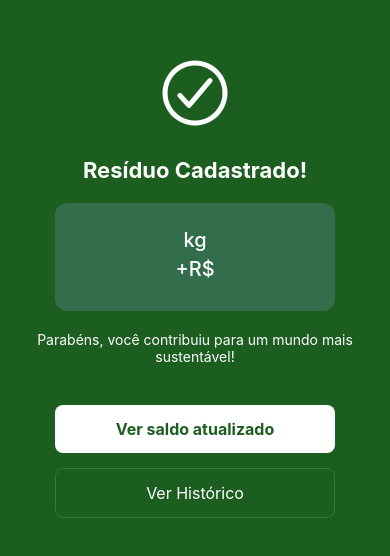
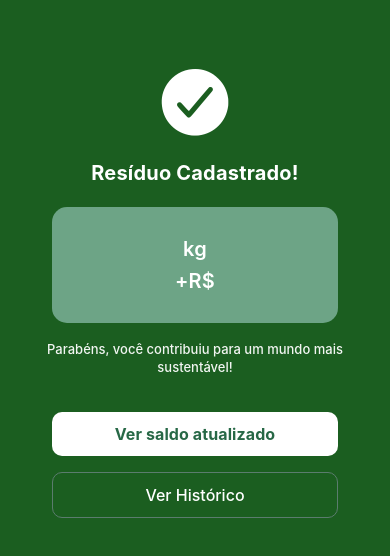
Before and after one commit to devluc95/ReciclaMobile, a React Native app: screen /ConfirmWaste in a window 390 px wide. Shown: the part 138-694 px from the top of the page. Built offline with nearby package versions, Linux system fonts and the light colour scheme.

Commit message:
atualização de telas

```diff
--- a/src/views/ConfirmWasteScreen.tsx
+++ b/src/views/ConfirmWasteScreen.tsx
@@ -1,105 +1,125 @@
-// src/views/ConfirmWasteScreen.js
-import React from "react";
-import { View, Text, TouchableOpacity, StyleSheet } from "react-native";
-import { Ionicons } from "@expo/vector-icons";
+import React from 'react';
+import { View, Text, TouchableOpacity, StyleSheet } from 'react-native';
+import Ionicons from '@expo/vector-icons/Ionicons';
+import { useNavigation } from '@react-navigation/native';
 
-export default function ConfirmWasteScreen() {
+const ConfirmWasteScreen = () => {
+  const navigation = useNavigation();
+
   return (
     <View style={styles.container}>
-      {/* Ícone de check */}
-      <View style={styles.iconContainer}>
-        <Ionicons name="checkmark-circle-outline" size={80} color="#fff" />
+      <View style={styles.iconBox}>
+        <Ionicons
+          name="checkmark-circle"
+          size={82}
+          color="#fff"
+        />
       </View>
-
-      {/* Título */}
       <Text style={styles.title}>Resíduo Cadastrado!</Text>
-
-      {/* Card com informações */}
       <View style={styles.infoCard}>
-        <Text style={styles.infoText}>kg</Text>
-        <Text style={styles.infoText}>+R$</Text>
+        <Text style={styles.infoKg}>kg</Text>
+        <Text style={styles.infoValue}>+R$</Text>
       </View>
-
-      {/* Texto explicativo */}
-      <Text style={styles.subtitle}>
-        Parabéns, você contribuiu para um mundo mais sustentável!
-      </Text>
-
-      {/* Botão principal */}
-      <TouchableOpacity style={styles.primaryButton}>
+      <Text style={styles.subtitle}>Parabéns, você contribuiu para um mundo mais sustentável!</Text>
+      <TouchableOpacity
+        style={styles.primaryButton}
+        onPress={() => navigation.navigate('Saldo')}
+      >
         <Text style={styles.primaryText}>Ver saldo atualizado</Text>
       </TouchableOpacity>
-
-      {/* Botão secundário */}
-      <TouchableOpacity style={styles.secondaryButton}>
+      <TouchableOpacity
+        style={styles.secondaryButton}
+        onPress={() => navigation.navigate('Extrato')}
+      >
         <Text style={styles.secondaryText}>Ver Histórico</Text>
       </TouchableOpacity>
     </View>
   );
-}
+};
 
 const styles = StyleSheet.create({
   container: {
     flex: 1,
-    backgroundColor: "#1B5E20",
-    justifyContent: "center",
-    alignItems: "center",
-    padding: 20,
+    backgroundColor: '#1B5E20',
+    justifyContent: 'center',
+    alignItems: 'center',
+    paddingHorizontal: 12,
   },
-  iconContainer: {
-    marginBottom: 20,
+  iconBox: {
+    marginBottom: 14,
+    marginTop: 8,
+    alignItems: 'center',
+    justifyContent: 'center',
   },
   title: {
-    fontSize: 22,
-    color: "#fff",
-    fontWeight: "bold",
-    marginBottom: 20,
+    fontSize: 20,
+    color: '#fff',
+    fontWeight: 'bold',
+    marginBottom: 22,
+    textAlign: 'center',
+    letterSpacing: 0.2,
   },
   infoCard: {
-    backgroundColor: "#336E4C",
-    borderRadius: 12,
-    paddingVertical: 25,
-    paddingHorizontal: 40,
-    marginBottom: 20,
-    width: "80%",
-    alignItems: "center",
+    backgroundColor: '#6da486',
+    borderRadius: 15,
+    width: '78%',
+    alignItems: 'center',
+    justifyContent: 'center',
+    paddingVertical: 30,
+    marginBottom: 13,
   },
-  infoText: {
+  infoKg: {
     fontSize: 20,
-    color: "#fff",
-    marginBottom: 5,
-    fontWeight: "500",
+    color: '#fff',
+    marginBottom: 8,
+    fontWeight: '600',
+    letterSpacing: 0.2,
+  },
+  infoValue: {
+    fontSize: 20,
+    color: '#fff',
+    fontWeight: '600',
+    letterSpacing: 0.2,
   },
   subtitle: {
-    fontSize: 14,
-    color: "#fff",
-    textAlign: "center",
-    marginBottom: 40,
+    fontSize: 13,
+    color: '#fff',
+    textAlign: 'center',
+    marginBottom: 36,
+    marginTop: 4,
+    fontWeight: '500',
+    lineHeight: 18,
+    opacity: 0.94,
   },
   primaryButton: {
-    backgroundColor: "#fff",
-    paddingVertical: 14,
-    paddingHorizontal: 30,
-    borderRadius: 8,
-    marginBottom: 15,
-    width: "80%",
-    alignItems: "center",
+    backgroundColor: '#fff',
+    paddingVertical: 12,
+    borderRadius: 10,
+    width: '78%',
+    alignItems: 'center',
+    marginBottom: 16,
+    elevation: 2,
   },
   primaryText: {
-    color: "#1B5E20",
+    color: '#276846',
+    fontWeight: 'bold',
     fontSize: 16,
-    fontWeight: "bold",
+    letterSpacing: 0.1,
   },
   secondaryButton: {
-    borderWidth: 1,
-    borderColor: "#2E7D32",
-    paddingVertical: 14,
-    borderRadius: 8,
-    width: "80%",
-    alignItems: "center",
+    borderWidth: 1.5,
+    borderColor: '#5b7c6e',
+    paddingVertical: 12,
+    borderRadius: 10,
+    width: '78%',
+    alignItems: 'center',
+    marginBottom: 0,
   },
   secondaryText: {
-    color: "#fff",
+    color: '#fff',
     fontSize: 16,
+    fontWeight: '500',
   },
 });
+
+export default ConfirmWasteScreen;
--- a/src/views/FollowInstagramScreen.tsx
+++ b/src/views/FollowInstagramScreen.tsx
@@ -43,7 +43,7 @@ const FollowInstagramScreen: React.FC = () => {
   );
 };
 
-const COLOR_BG = '#316241';
+const COLOR_BG = '#1B5E20';
 const COLOR_BTN_FILLED = '#fff';
 const COLOR_BTN_OUTLINE = '#316241';
 const COLOR_BTN_TEXT_FILLED = '#316241';
--- a/src/views/RegisterWasteScreen.tsx
+++ b/src/views/RegisterWasteScreen.tsx
@@ -1,166 +1,343 @@
-import React from "react";
+import React, { useState } from 'react';
 import {
   View,
   Text,
+  StyleSheet,
+  TouchableOpacity,
+  Image,
   TextInput,
-  TouchableOpacity,
-  StyleSheet,
-  Image,
-} from "react-native";
+  Modal,
+  ScrollView,
+} from 'react-native';
+import Ionicons from '@expo/vector-icons/Ionicons';
+import { Picker } from '@react-native-picker/picker';
+import { useNavigation } from '@react-navigation/native';
 
-import { Ionicons } from "@expo/vector-icons";
-import DropDownPicker from "react-native-dropdown-picker";
+const materialGroups = [
+  {
+    type: 'Plastico',
+    options: [
+      'Selecione',
+      'PEAD Branco',
+      'PEAD Colorido',
+      'PET Azul',
+      'PET Incolor',
+      'PET Misturada',
+      'PET Verde',
+      'PET Óleo',
+      'PP Colorido',
+      'PEBD Colorido',
+      'PEBD Incolor',
+      'PVC',
+      'PP Branco',
+    ],
+  },
+  {
+    type: 'Papel',
+    options: ['Selecione','Papel Misto', 'Ondulado 1', 'Caixaria', 'Longa Vida (Tetrapak)'],
+  },
+  {
+    type: 'Vidro',
+    options: ['Selecione','Vidro temperado', 'Vidro comum', 'Vidro laminado', 'Vidro Misto'],
+  },
+  {
+    type: 'Metal',
+    options: ['Selecione','Alumínio Latinha', 'Ferro Sucata', 'Aço Inox'],
+  },
+  {
+    type: 'Orgânico',
+    options: ['Orgânico'],
+  },
+];
 
-import { useRegisterWasteViewModel } from "../viewmodels/RegisterWasteViewModel";
+const pickerValues: Record<string, number> = {
+  'PEAD Branco': 2.5,
+  'PEAD Colorido': 2.5,
+  'PET Azul': 2.5,
+  'PET Incolor': 2.5,
+  'PET Misturada': 1.5,
+  'PET Verde': 2.5,
+  'PET Óleo': 0.5,
+  'PP Colorido': 2.5,
+  'PEBD Colorido': 0.3,
+  'PEBD Incolor': 1.2,
+  'PVC': 0.5,
+  'PP Branco': 1,
+  'Papel Misto': 0.07,
+  'Ondulado 1': 0.25,
+  'Caixaria': 2,
+  'Longa Vida (Tetrapak)': 0.1,
+  'Vidro temperado': 0,
+  'Vidro comum': 0,
+  'Vidro laminado': 0,
+  'Vidro Misto': 0.05,
+  'Alumínio Latinha': 4,
+  'Ferro Sucata': 0.7,
+  'Aço Inox': 1.1,
+  'Orgânico': 0,
+};
 
-export default function RegisterWasteScreen() {
-  const {
-    wasteType,
-    setWasteType,
-    weight,
-    setWeight,
-    handleUploadPhoto,
-    handleRegister,
-  } = useRegisterWasteViewModel();
+const RegisterWasteScreen: React.FC = () => {
+  const [selectedTypeIndex, setSelectedTypeIndex] = useState(0);
+  const [selectedSubtype, setSelectedSubtype] = useState(materialGroups[0].options[0]);
+  const [weight, setWeight] = useState('1');
+  const [menuVisible, setMenuVisible] = useState(false);
 
-  const [open, setOpen] = React.useState(false);
-  const [items, setItems] = React.useState([
-    { label: "Papel", value: "papel" },
-    { label: "Plástico", value: "plastico" },
-    { label: "Metal", value: "metal" },
-    { label: "Vidro", value: "vidro" },
-    { label: "Eletrônico", value: "eletronico" },
-  ]);
+  const logo = require('../../assets/logo.png');
+
+  const navigation = useNavigation();
+
+  const handleTypeSelect = (index: number) => {
+    setSelectedTypeIndex(index);
+    setSelectedSubtype(materialGroups[index].options[0]);
+  };
 
   return (
     <View style={styles.container}>
+      {/* Header */}
       <View style={styles.header}>
-        {/* Botão de seta voltar */}
-        <TouchableOpacity
-          style={styles.backButton}
-          onPress={() => {
-            /* ação futura */
-          }}
-        >
+        <TouchableOpacity style={styles.backButton} onPress={() => navigation.navigate('Saldo')}>
           <Ionicons name="arrow-back" size={24} color="#fff" />
         </TouchableOpacity>
 
-        <Image source={require("../../assets/logo.png")} style={styles.logo} />
+        <Image source={logo} style={styles.smallLogo} />
         <View style={{ marginLeft: 8 }}>
-          <Text style={styles.headerTitle}>Recicla Fácil</Text>
+          <Text style={styles.headerTitle}>Planeta Verde</Text>
           <Text style={styles.headerSubtitle}>Cadastrar de Resíduos</Text>
         </View>
+        <TouchableOpacity style={styles.menuButton} onPress={() => navigation.navigate('Menu')}>
+          <Ionicons name="menu" size={28} color="#fff" />
+        </TouchableOpacity>
       </View>
 
-      <Text style={styles.label}>Tipo de Resíduo</Text>
+      {/* Barra de seleção dos tipos */}
+      <View style={styles.filterRow}>
+        <TouchableOpacity
+          style={styles.arrowButton}
+          disabled={selectedTypeIndex === 0}
+          onPress={() => handleTypeSelect(Math.max(0, selectedTypeIndex - 1))}
+        >
+          <Ionicons name="chevron-back" size={20} color="#fff" />
+        </TouchableOpacity>
+        {materialGroups.map((group, index) => (
+          <TouchableOpacity
+            key={group.type}
+            style={[
+              styles.filterButton,
+              selectedTypeIndex === index && styles.filterButtonSelected,
+            ]}
+            onPress={() => handleTypeSelect(index)}
+          >
+            <Text
+              style={[
+                styles.filterText,
+                selectedTypeIndex === index && styles.filterTextSelected,
+              ]}
+            >
+              {group.type}
+            </Text>
+          </TouchableOpacity>
+        ))}
+        <TouchableOpacity
+          style={styles.arrowButton}
+          disabled={selectedTypeIndex === materialGroups.length - 1}
+          onPress={() => handleTypeSelect(Math.min(materialGroups.length - 1, selectedTypeIndex + 1))}
+        >
+          <Ionicons name="chevron-forward" size={20} color="#fff" />
+        </TouchableOpacity>
+      </View>
 
-      <DropDownPicker
-        open={open}
-        value={wasteType}
-        items={items}
-        setOpen={setOpen}
-        setValue={setWasteType}
-        setItems={setItems}
-        placeholder="Selecione um tipo"
-        style={{
-          backgroundColor: "#2E7D32",
-          borderColor: "#2E7D32",
-          marginTop: 6,
-        }}
-        dropDownContainerStyle={{
-          backgroundColor: "#388E3C",
-          borderColor: "#2E7D32",
-        }}
-        textStyle={{
-          color: "#fff",
-        }}
-        placeholderStyle={{
-          color: "#ccc",
-        }}
-      />
+      {/* Formulário */}
+      <ScrollView contentContainerStyle={styles.contentContainer}>
+        <View style={{ width: '100%', marginTop: 12 }}>
+          <Text style={styles.label}>Tipo de Resíduo</Text>
+          <View style={styles.pickerContainer}>
+            <Picker
+              selectedValue={selectedSubtype}
+              style={styles.picker}
+              onValueChange={(itemValue) => setSelectedSubtype(itemValue)}
+              dropdownIconColor="#316241"
+            >
+              {materialGroups[selectedTypeIndex].options.map((option) => (
+                <Picker.Item label={option} value={option} key={option} />
+              ))}
+            </Picker>
+          </View>
+          {pickerValues[selectedSubtype] !== undefined && (
+            <Text style={styles.priceLabel}>
+              {`Preço: R$ ${pickerValues[selectedSubtype].toFixed(2)} /kg`}
+            </Text>
+          )}
 
-      <Text style={styles.label}>Peso (Kg)</Text>
+          <Text style={styles.label}>Peso (Kg)</Text>
+          <TextInput
+            style={styles.input}
+            value={weight}
+            onChangeText={setWeight}
+            keyboardType="decimal-pad"
+          />
 
-      <TextInput
-        style={styles.input} keyboardType="numeric" value={weight}onChangeText={(text) => setWeight(text)}
-      />
+          <TouchableOpacity style={styles.photoButton}>
+            <Ionicons name="camera-outline" size={24} color="#316241" style={{ marginRight: 8 }} />
+            <Text style={styles.photoButtonText}>Tirar Foto</Text>
+          </TouchableOpacity>
 
-      <TouchableOpacity style={styles.uploadButton} onPress={handleUploadPhoto}>
-        <Text style={styles.uploadText}>📷 Upload Foto</Text>
-      </TouchableOpacity>
-
-      <TouchableOpacity style={styles.registerButton} onPress={handleRegister}>
-        <Text style={styles.registerText}>Cadastrar Resíduo</Text>
-      </TouchableOpacity>
+          <TouchableOpacity style={styles.mainButton} onPress={() => navigation.navigate('ConfirmWaste')}>
+            <Text style={styles.mainButtonText}>Cadastrar Resíduo</Text>
+          </TouchableOpacity>
+        </View>
+      </ScrollView>
     </View>
   );
-}
+};
+
+const COLOR_BG = '#1B5E20';
+const COLOR_BTN = '#fff';
+const COLOR_BTN_TEXT = '#316241';
+const COLOR_TITLE = '#fff';
+const COLOR_SUBTITLE = '#d6eedb';
 
 const styles = StyleSheet.create({
-  container: { flex: 1, backgroundColor: "#1B5E20", padding: 25 },
-
+  container: {
+    flex: 1,
+    backgroundColor: COLOR_BG,
+    paddingTop: 48,
+    paddingHorizontal: 20,
+  },
   header: {
-    flexDirection: "row",
-    alignItems: "center",
-    marginBottom: 30,
-    paddingTop: 15,
+    width: '100%',
+    flexDirection: 'row',
+    alignItems: 'center',
+    marginBottom: 14,
   },
-
   backButton: {
-    marginRight: 12,
+    paddingRight: 8,
+    paddingVertical: 4,
   },
-
-  logo: {
-    width: 40,
-    height: 40,
+  smallLogo: {
+    width: 28,
+    height: 28,
     borderRadius: 6,
-    marginRight: 0
+    marginLeft: 2,
   },
-
   headerTitle: {
-    color: "#fff",
-    fontSize: 18,
-    fontWeight: "bold"
+    color: COLOR_TITLE,
+    fontSize: 16,
+    fontWeight: '600',
   },
-
   headerSubtitle: {
-    color: "#fff",
-    fontSize: 14
+    color: COLOR_SUBTITLE,
+    fontSize: 13,
+    marginTop: 2,
   },
-
-  label: {
-    color: "#fff",
-    fontSize: 16,
-    marginTop: 10
+  menuButton: {
+    marginLeft: 'auto',
+    marginRight: 0,
+    padding: 8,
   },
-
-  input: {
-    backgroundColor: "#fff",
-    borderRadius: 8,
-    paddingHorizontal: 12,
-    paddingVertical: 10,
-    marginTop: 6,
-  },
-
-  uploadButton: {
-    backgroundColor: "#fff",
-    padding: 14,
-    borderRadius: 8,
-    alignItems: "center",
+  filterRow: {
+    flexDirection: 'row',
+    alignItems: 'center',
+    alignSelf: 'center',
+    backgroundColor: 'rgba(255,255,255,0.05)',
+    borderRadius: 14,
+    paddingHorizontal: 6,
+    marginBottom: 32,
     marginTop: 20,
   },
+  arrowButton: {
+    padding: 2,
+  },
+  filterButton: {
+    paddingVertical: 7,
+    paddingHorizontal: 7,
+    marginHorizontal: 3,
+    borderRadius: 8,
+    backgroundColor: 'transparent',
+  },
+  filterButtonSelected: {
+    backgroundColor: '#fff',
+  },
+  filterText: {
+    color: '#fff',
+    fontSize: 15,
+    fontWeight: '500',
+  },
+  filterTextSelected: {
+    color: '#316241',
+    fontWeight: 'bold',
+  },
+  contentContainer: {
+    alignItems: 'center',
+    paddingBottom: 48,
+  },
+  label: {
+    color: COLOR_TITLE,
+    fontWeight: '500',
+    marginBottom: 8,
+    marginLeft: 3,
+    fontSize: 16,
+    marginTop: 8,
+  },
+  pickerContainer: {
+    backgroundColor: '#fff',
+    borderRadius: 8,
+    marginBottom: 10,
+    elevation: 4,
+    width: '100%',
+  },
+  picker: {
+    height: 50,
+    width: '100%',
+    color: '#316241',
+  },
+  priceLabel: {
+    color: '#ffffffba',
+    fontWeight: 'bold',
+    fontSize: 16,
+    marginVertical: 10,
+    textAlign: 'center',
+  },
+  input: {
+    backgroundColor: '#fff',
+    borderRadius: 8,
+    fontSize: 16,
+    paddingHorizontal: 22,
+    paddingVertical: 13,
+    marginBottom: 20,
+  },
+  photoButton: {
+    flexDirection: 'row',
+    alignItems: 'center',
+    backgroundColor: COLOR_BTN,
+    borderRadius: 8,
+    paddingVertical: 10,
+    paddingHorizontal: 36,
+    alignSelf: 'center',
+    marginBottom: 22,
+    elevation: 2,
+    marginTop: 20,
+  },
+  photoButtonText: {
+    color: COLOR_BTN_TEXT,
+    fontSize: 16,
+    fontWeight: '600',
+  },
+  mainButton: {
+    backgroundColor: COLOR_BTN,
+    borderRadius: 8,
+    paddingVertical: 14,
+    alignItems: 'center',
+    alignSelf: 'center',
+    width: '88%',
+    elevation: 2,
+    marginTop: 20,
+  },
+  mainButtonText: {
+    color: COLOR_BTN_TEXT,
+    fontSize: 16,
+    fontWeight: '600',
+  },
+});
 
-  uploadText: { color: "#1B5E20", fontWeight: "bold" },
-
-  registerButton: {
-    backgroundColor: "#2E7D32",
-    padding: 14,
-    borderRadius: 8,
-    alignItems: "center",
-    marginTop: 14,
-    borderWidth: 1,
-    borderColor: "#fff",
-  },
-
-  registerText: { color: "#fff", fontWeight: "bold", fontSize: 16 },
-});
+export default RegisterWasteScreen;
```
Also changed, not shown: package.json (+12 -6 lines), 1 other file (tests, documents, lock files or other folders).
